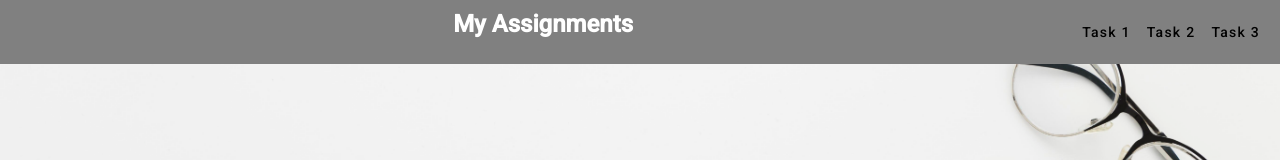
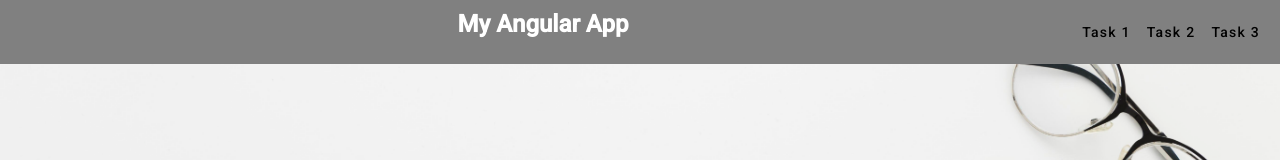
Before and after one commit to KunalBaghele/AngularAssignments, an Angular app: page /home in a window 1280 px wide. Shown: the top 160 px of the page. Built offline with nearby package versions, Linux system fonts and the light colour scheme.

Commit message:
third commit

```diff
--- a/src/app/navbar/navbar.component.html
+++ b/src/app/navbar/navbar.component.html
@@ -1,6 +1,6 @@
 <nav class="navbar sticky-top head">
   <div class="container-fluid text-center">
-    <h1 class="fw-bold mx-auto">My Assignments</h1>
+    <h1 class="fw-bold mx-auto">My Angular App</h1>
 
 
     <button mat-button [matMenuTriggerFor]="task1Menu">Task 1</button>
```
